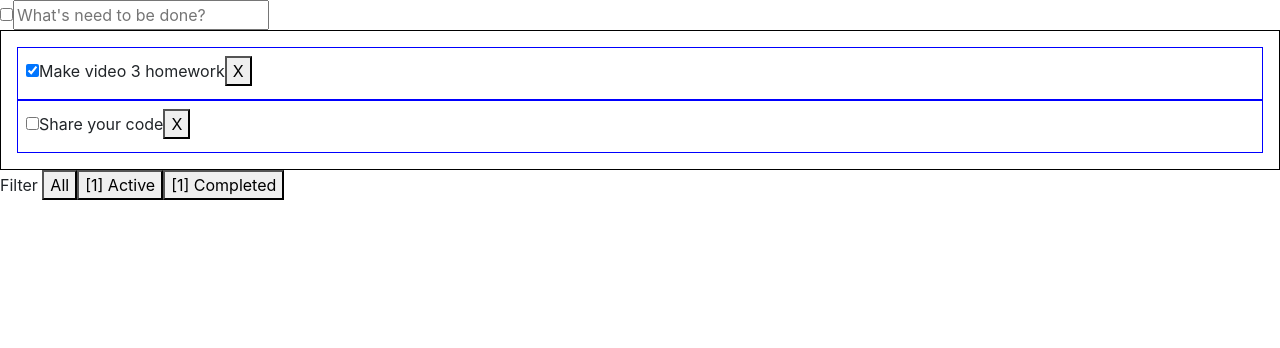
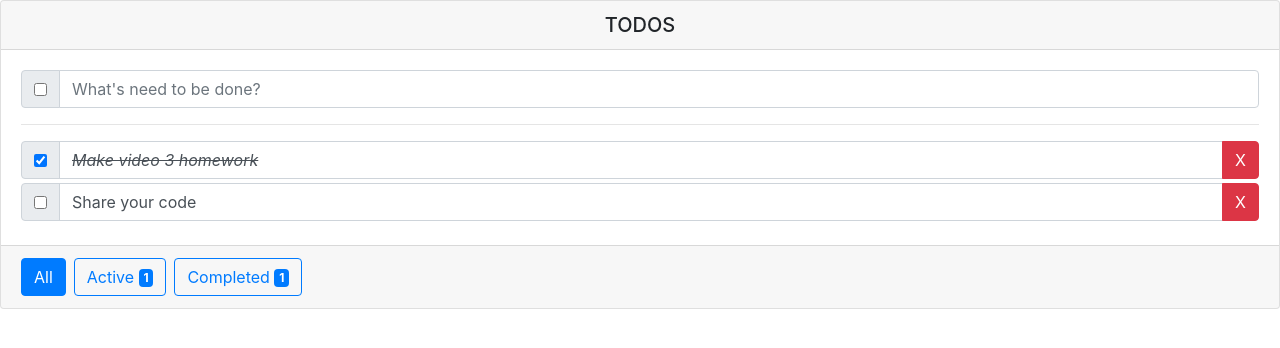
Before and after one commit to deinsandbox/bootcamp-todo3-homework, an Angular app: page / in a window 1280 px wide. Shown: the top 348 px of the page. Built offline with nearby package versions, Linux system fonts and the light colour scheme.

Commit message:
Se usan estilos Boostrap

```diff
--- a/src/app/app.component.html
+++ b/src/app/app.component.html
@@ -1,22 +1,64 @@
-<div>
+<div class="card">
+  <h5 class="card-header text-center">{{ title | uppercase }}</h5>
+  <div class="card-body">
+    <div class="input-group mb-1">
+      <div class="input-group-prepend"
+        *ngIf="tasks.length > 0">
+        <div class="input-group-text">
           <input type="checkbox"
             (change)="onToggleTasks($event.target.checked)">
+        </div>
+      </div>
       <input type="text"
-    (keyup.enter)="onAddTask($event.target.value)"
+        #taskInput
+        class="form-control"
+        (keyup.enter)="onAddTask(taskInput)"
         placeholder="What's need to be done?">
     </div>
-<section>
+    <hr />
     <app-task [tasks]="tasks"
       [filter]="filter"
       (removeTask)="onRemoveTask($event)"
+      (editTask)="onEditTask($event)"
       (changeTask)="onChangeTask($event)">
     </app-task>
-</section>
-<div>
-  Filter
-  <button (click)="onFilter(statusEnum.All)">All</button>
-  <button (click)="onFilter(statusEnum.Active)">[{{ tasks | count }}] Active</button>
-  <button (click)="onFilter(statusEnum.Completed)">[{{ tasks | count:true }}] Completed</button>
-  <button *ngIf="filter===statusEnum.Completed"
+  </div>
+  <div class="card-footer">
+    <div class="btn-toolbar"
+      role="toolbar">
+      <div class="btn-group mr-2"
+        role="group">
+        <button type="button"
+          class="btn btn-footer"
+          ngClass="{{ (filter === statusEnum.All) ? 'btn-primary' : 'btn-outline-primary' }}"
+          (click)="onFilter(statusEnum.All)">All</button>
+      </div>
+      <div class="btn-group mr-2"
+        role="group">
+        <button type="button"
+          class="btn"
+          ngClass="{{ (filter === statusEnum.Active) ? 'btn-primary' : 'btn-outline-primary' }}"
+          (click)="onFilter(statusEnum.Active)">
+          Active
+          <span class="badge"
+            ngClass="{{ (filter === statusEnum.Active) ? 'badge-light' : ' badge-primary' }}">{{ tasks | count }}</span>
+        </button>
+      </div>
+      <div class="btn-group mr-2"
+        role="group">
+        <button type="button"
+          class="btn"
+          ngClass="{{ (filter === statusEnum.Completed) ? 'btn-primary' : 'btn-outline-primary' }}"
+          (click)="onFilter(statusEnum.Completed)">
+          Completed
+          <span class="badge"
+            ngClass="{{ (filter === statusEnum.Completed) ? ' badge-light' : ' badge-primary' }}">{{ tasks | count:true }}</span>
+        </button>
+        <button type="button"
+          class="btn btn-danger"
+          *ngIf="filter === statusEnum.Completed && tasks.length > 0"
           (click)="onClearCompleted()">Delete completed</button>
       </div>
+    </div>
+  </div>
+</div>
--- a/src/app/app.component.ts
+++ b/src/app/app.component.ts
@@ -25,22 +25,31 @@ export class AppComponent {
     this.tasks = this.tasks.filter((task) => task.id !== id);
   }
 
+  onEditTask({ id, detail }): void {
+    if (!detail) {
+      this.onRemoveTask(id);
+    } else {
+      this.tasks[id].detail = detail;
+    }
+  }
+
   onChangeTask(index: number): void {
     this.tasks[index].status = !this.tasks[index].status;
   }
 
   onToggleTasks(status: boolean): void {
-    this.tasks.map(task => task.status = status);
+    this.tasks.map((task) => (task.status = status));
   }
 
-  onAddTask(detail: string): void {
-    if (detail) {
+  onAddTask(input: HTMLInputElement): void {
+    if (input.value) {
       const task: Task = {
-        id: this.tasks.length + 1,
+        id: this.tasks.length - 1,
         status: false,
-        detail: detail,
+        detail: input.value,
       };
       this.tasks.push(task);
+      input.value = '';
     }
   }
 
--- a/src/app/task/task.component.css
+++ b/src/app/task/task.component.css
@@ -1,8 +1,3 @@
-article {
-  border: 1px solid blue;
-  padding: .5rem;
-}
-
 .status-complete {
   text-decoration: line-through;
   font-style: italic;
--- a/src/app/task/task.component.html
+++ b/src/app/task/task.component.html
@@ -7,13 +7,26 @@
   </article>
 
   <ng-template #itemTemplate>
-    <input type="checkbox"
-      id="check-{{index}}"
-      [checked]="task.status"
-      (change)="onChangeTask(index)">
-    <label for="check-{{index}}"
-      ngClass="{{ (task.status === true) ? 'task-completed' : '' }}">
-      {{ task.detail }}</label>
-    <button (click)="onRemoveTask(task)">X</button>
+    <div class="input-group mb-1">
+      <div class="input-group-prepend">
+        <div class="input-group-text">
+          <input type="checkbox"
+            id="check-{{index}}"
+            [checked]="task.status"
+            (change)="onChangeTask(index)">
+        </div>
+      </div>
+      <input type="text"
+        class="form-control"
+        ngClass="{{ (task.status === true) ? 'status-complete' : '' }}"
+        [value]="task.detail"
+        (keyup.enter)="onEditTask(task)">
+      <div class="input-group-append">
+        <button class="btn btn-danger"
+          type="button"
+          id="check-{{index}}"
+          (click)="onRemoveTask(task)">X</button>
+      </div>
+    </div>
   </ng-template>
 </div>
--- a/src/app/task/task.component.ts
+++ b/src/app/task/task.component.ts
@@ -15,6 +15,8 @@ export class TaskComponent implements OnInit {
   @Output()
   removeTask = new EventEmitter<Task>();
   @Output()
+  editTask = new EventEmitter<Task>();
+  @Output()
   changeTask = new EventEmitter<number>();
 
   statusEnum: typeof Status = Status;
@@ -27,6 +29,10 @@ export class TaskComponent implements OnInit {
     this.removeTask.emit(task);
   }
 
+  onEditTask(task: Task) {
+    this.editTask.emit(task);
+  }
+
   onChangeTask(index: number) {
     this.changeTask.emit(index);
   }
--- a/src/app/task/task.mock.ts
+++ b/src/app/task/task.mock.ts
@@ -2,12 +2,12 @@ import { Task } from './task.interface';
 
 const TASKS: Task[] = [
   {
-    id: 1,
+    id: 0,
     status: true,
     detail: 'Make video 3 homework',
   },
   {
-    id: 2,
+    id: 1,
     status: false,
     detail: 'Share your code',
   },
```
Lines whose indentation alone changed are shown as unchanged.
